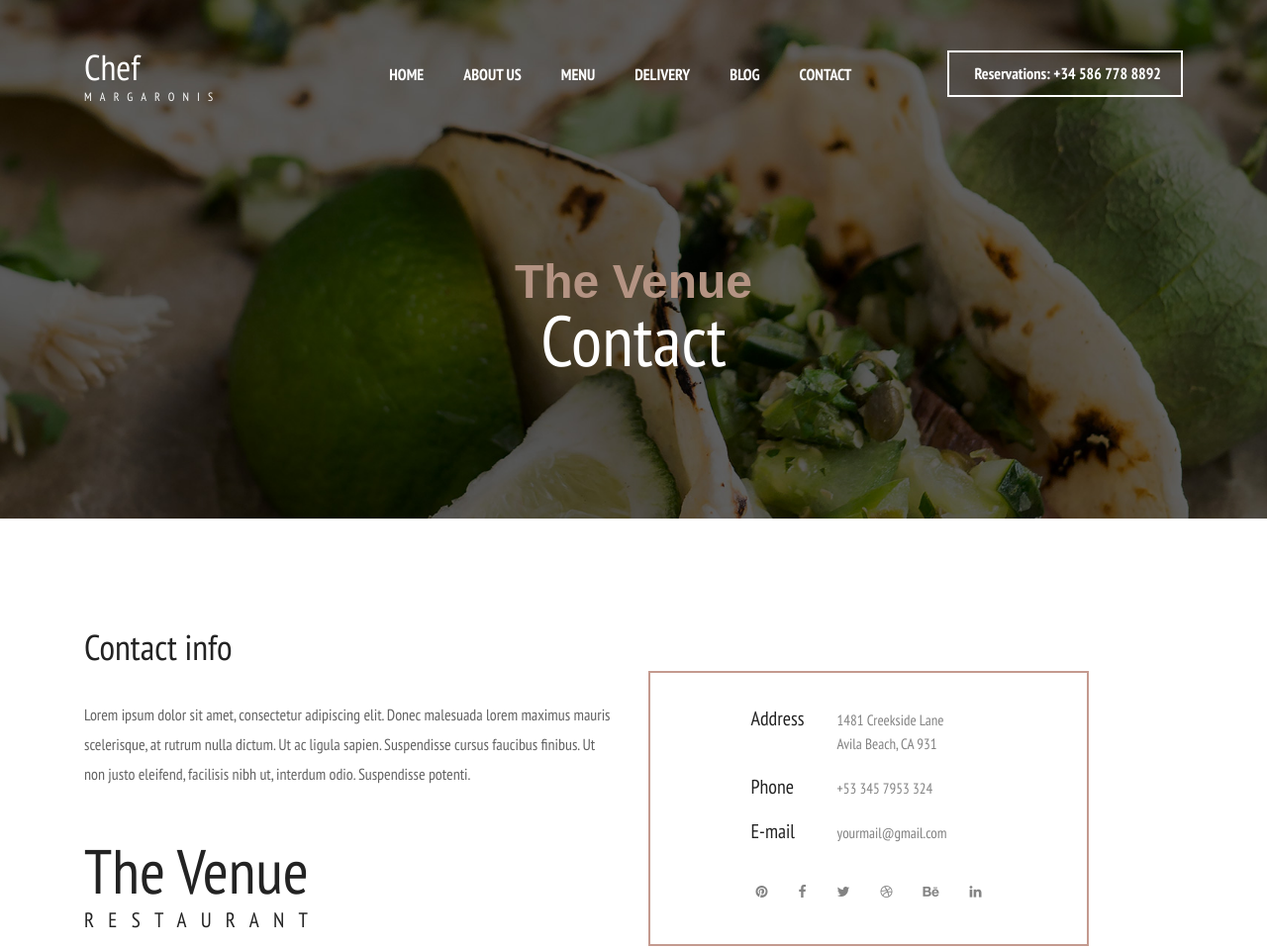
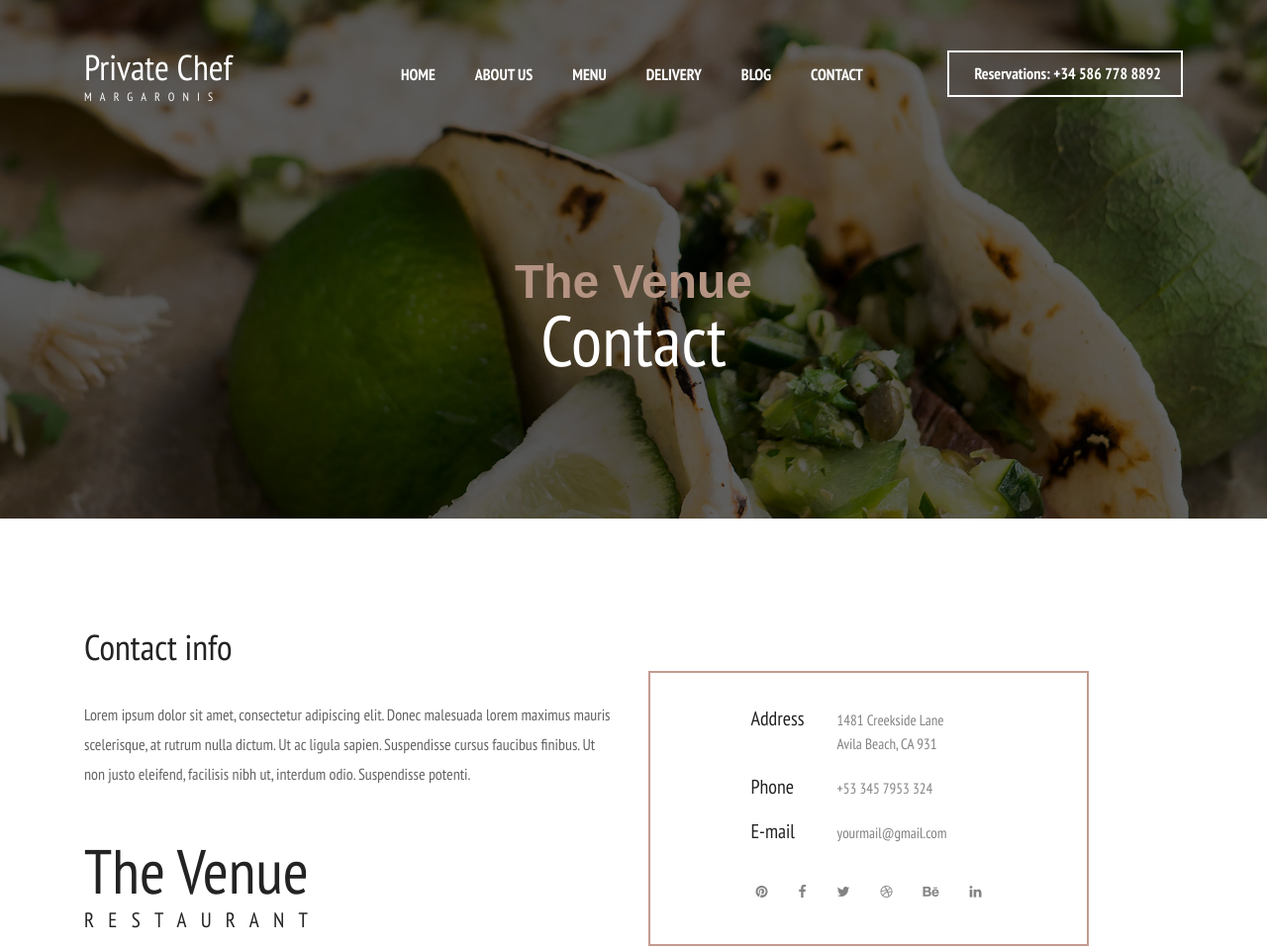
Before and after one commit to murodias171/private_chef_site, a plain HTML site: page contact.html in a window 1280 px wide. Shown: the top 959 px of the page at 99% size. Drawn offline with Linux system fonts and the light colour scheme; some packages are replaced by stand-ins of ours; a web font is replaced by a local one.

Commit message:
Update contact.html
2.3

```diff
--- a/contact.html
+++ b/contact.html
@@ -29,7 +29,7 @@
 					<div class="header_content d-flex flex-row align-items-center justify-content-start">
 						<div class="logo">
 							<a href="#">
-								<div>Chef</div>
+								<div>Private Chef</div>
 								<div>Margaronis</div>
 							</a>
 						</div>
```
